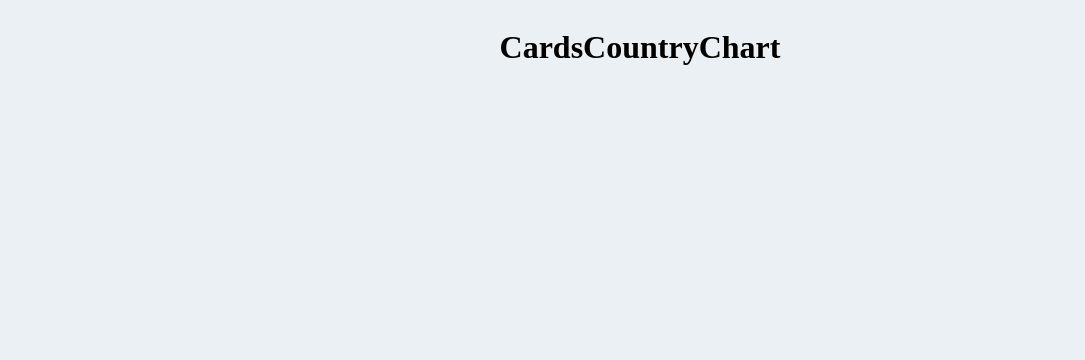
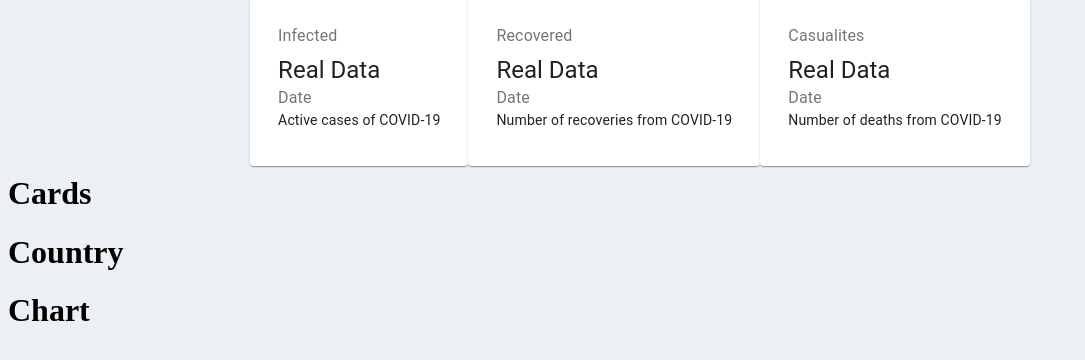
Before and after one commit to Rocha8524/COVID-19-Tracker, a React (Create React App) app: page / in a window 1280 px wide. Shown: the top 360 px of the page, without its empty margins (0-1085 px from the left). Built offline with nearby package versions, Linux system fonts and the light colour scheme; no server answers.

Commit message:
Data showing on console, completed cards

```diff
--- a/src/API/index.js
+++ b/src/API/index.js
@@ -4,13 +4,13 @@ const url = "https://covid19.mathdro.id/api";
 
 export const fetchData = async () => {
     try {
-        const response = await axios.get(url);
+        const { data } = await axios.get(url);
 
         const cornaData = {
-            confirmed: response.confirmed,
-            recovered: response.recovered,
-            casualties: response.casualties,
-            lastUpdate: response.lastUpdate
+            confirmed: data.confirmed,
+            recovered: data.recovered,
+            casualties: data.deaths,
+            lastUpdate: data.lastUpdate
         }
 
         return (cornaData);
--- a/src/App.js
+++ b/src/App.js
@@ -4,7 +4,7 @@ import Cards from "./components/Cards/cards";
 import Chart from "./components/Chart/chart";
 import Country from "./components/Select Country/country";
 
-import Style from "./App.module.css";
+import Style from "./App.css";
 import { fetchData } from "./API/index";
 
 class App extends React.Component {
--- a/src/components/Cards/cards.jsx
+++ b/src/components/Cards/cards.jsx
@@ -1,10 +1,68 @@
 import React from "react";
+import { Card, CardContent, Typography, Grid } from "@material-ui/core";
+
+import Styles from "./cards.css";
 
 const Cards = (props) => {
     console.log(props);
 
     return (
-        <h1>Cards</h1>
+        <div className={Styles.container}>
+            <Grid container spacing={3} justify="center">
+                <Grid item component={Card}>
+                    <CardContent>
+                        <Typography color="textSecondary" gutterBottom>
+                            Infected
+                        </Typography>
+                        <Typography variant="h5">
+                            Real Data
+                        </Typography>
+                        <Typography color="textSecondary">
+                            Date
+                        </Typography>
+                        <Typography variant="body2">
+                            Active cases of COVID-19
+                        </Typography>
+                    </CardContent>
+                </Grid>
+
+                <Grid item component={Card}>
+                    <CardContent>
+                        <Typography color="textSecondary" gutterBottom>
+                            Recovered
+                        </Typography>
+                        <Typography variant="h5">
+                            Real Data
+                        </Typography>
+                        <Typography color="textSecondary">
+                            Date
+                        </Typography>
+                        <Typography variant="body2">
+                            Number of recoveries from COVID-19
+                        </Typography>
+                    </CardContent>
+                </Grid>
+
+                <Grid item component={Card}>
+                    <CardContent>
+                        <Typography color="textSecondary" gutterBottom>
+                            Casualites
+                        </Typography>
+                        <Typography variant="h5">
+                            Real Data
+                        </Typography>
+                        <Typography color="textSecondary">
+                            Date
+                        </Typography>
+                        <Typography variant="body2">
+                            Number of deaths from COVID-19
+                        </Typography>
+                    </CardContent>
+                </Grid>
+
+            </Grid>
+            <h1>Cards</h1>
+        </div>
     )
 }
 
```
Also changed, not shown: src/App.css (renamed from src/App.module.css), src/components/Cards/cards.css (added), src/components/Cards/cards.module.css (deleted), src/components/Chart/chart.css (added), src/components/Chart/chart.module.css (deleted), src/components/Select Country/country.css (added), src/components/Select Country/country.module.css (deleted).
